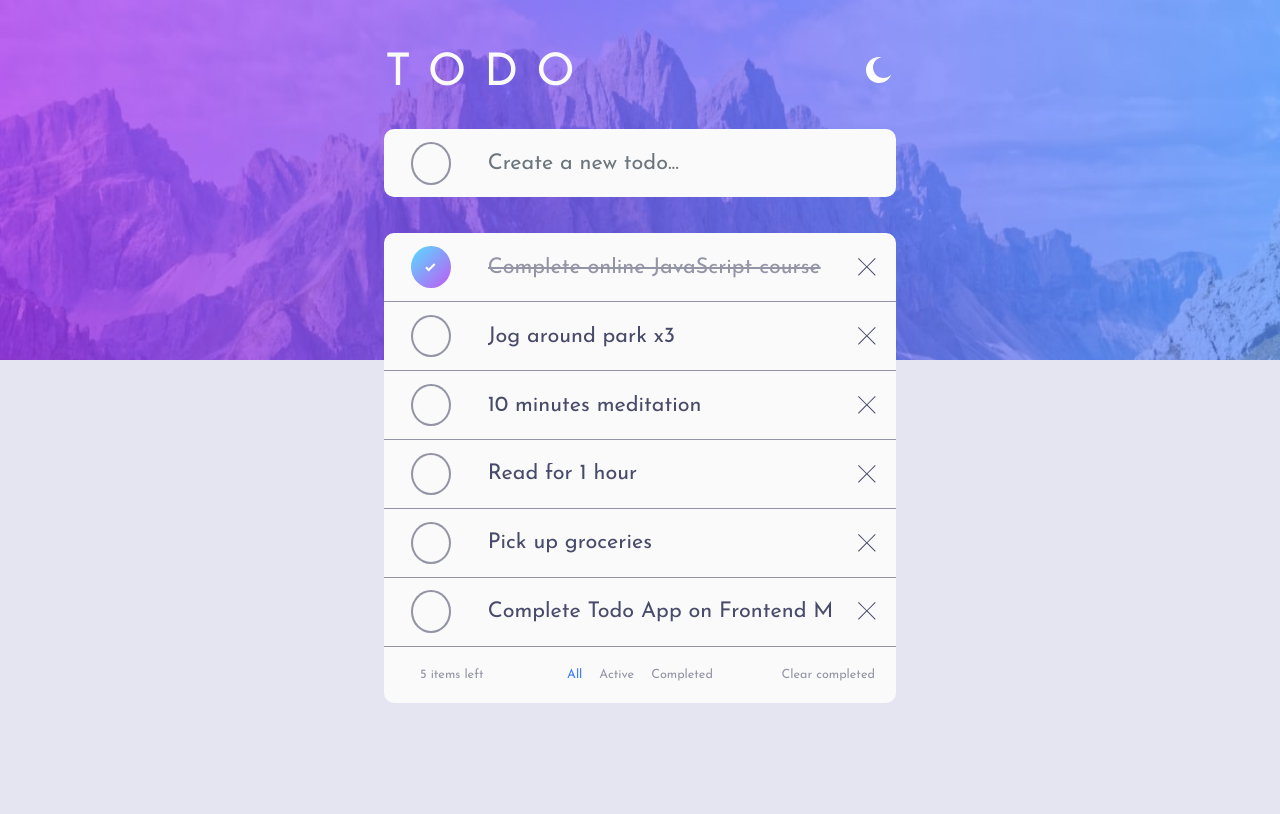
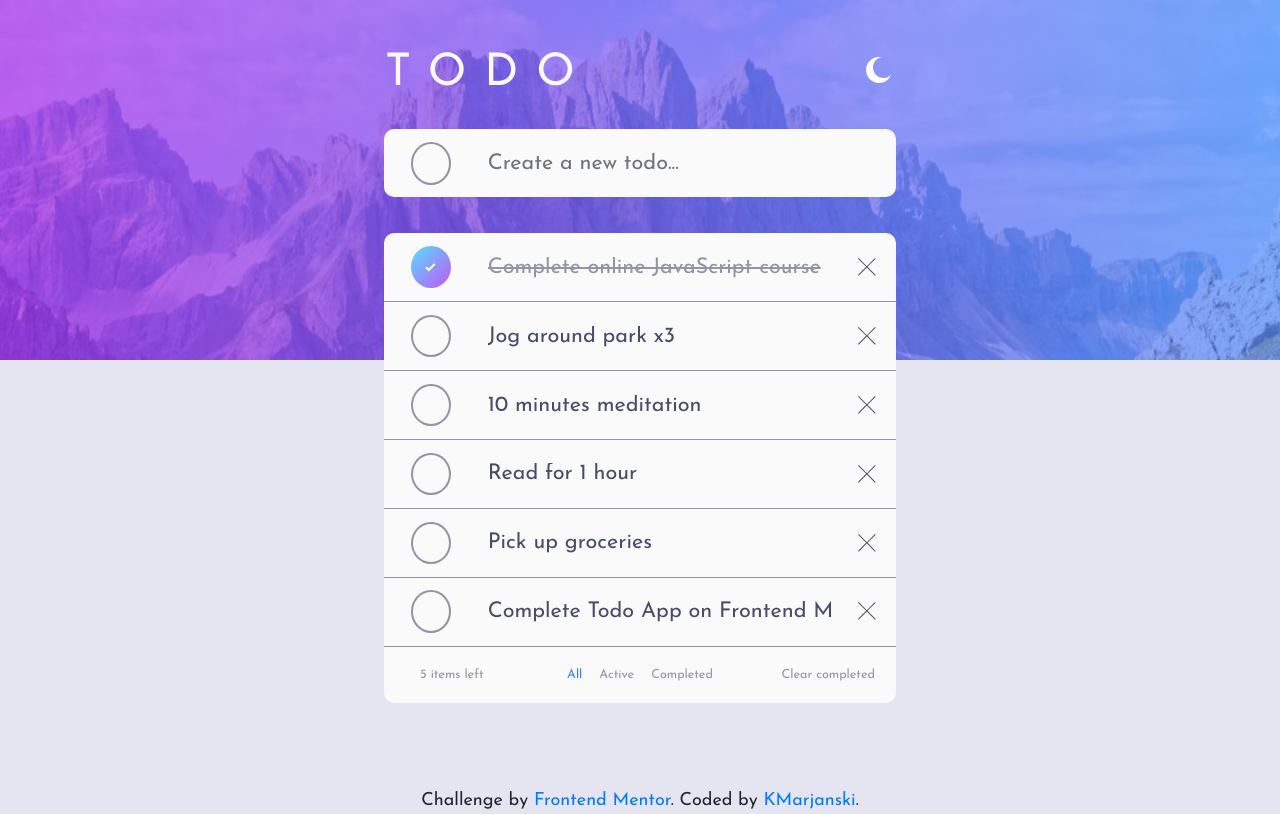
Before and after one commit to KMarjanski/ToDo, a React (Create React App) app: page / in a window 1280 px wide. Built offline with nearby package versions, Linux system fonts and the light colour scheme.

Commit message:
Alpha: Feat: Footer

```diff
--- a/src/components/Adder/Adder.jsx
+++ b/src/components/Adder/Adder.jsx
@@ -49,7 +49,7 @@ const Adder = () => {
   const showSVG = isChecked ? <img src={SVGS.Check} alt="Checkbox" /> : null;
 
   return (
-    <Row className="justify-content-center m-0" style={{ width: "100vw" }}>
+    <Row className="justify-content-center m-0">
       <Wrapper $isDarkModeOn={isDarkModeOn}>
         <Row>
           <Col xs={2} className="align-self-center" align="center">
--- a/src/components/App/App.js
+++ b/src/components/App/App.js
@@ -7,11 +7,13 @@ import { Wrapper } from "./style";
 
 import { StoreContext } from "../../store/StoreProvider";
 
+import GlobalStyle from "../../golbalStyles/globalStyles";
+
 import Adder from "../Adder/Adder";
+import Footer from "../Footer/Footer";
 import Header from "../Header/Header";
 import Menu from "../Menu/Menu";
 import Tasks from "../Tasks/Tasks";
-import GlobalStyle from "../../golbalStyles/globalStyles";
 
 const App = () => {
   const { isDarkModeOn } = useContext(StoreContext);
@@ -26,6 +28,7 @@ const App = () => {
           <Menu />
         </Container>
       </Wrapper>
+      <Footer />
     </>
   );
 };
--- /dev/null
+++ b/src/components/Footer/Footer.jsx
@@ -0,0 +1,19 @@
+/* eslint-disable react/jsx-no-target-blank */
+import React from "react";
+
+import { StyledFooter } from "./style";
+
+const Footer = () => {
+  return (
+    <StyledFooter>
+      Challenge by{" "}
+      <a href="https://www.frontendmentor.io?ref=challenge" target="_blank">
+        Frontend Mentor
+      </a>
+      . Coded by{" "}
+      <a href="https://www.frontendmentor.io/profile/KMarjanski">KMarjanski</a>.
+    </StyledFooter>
+  );
+};
+
+export default Footer;
--- /dev/null
+++ b/src/components/Footer/style.jsx
@@ -0,0 +1,9 @@
+import styled from "styled-components";
+
+export const StyledFooter = styled.footer`
+  position: absolute;
+  bottom: 0;
+  width: 100%;
+  text-align: center;
+  margin-top: 1rem;
+`;
--- a/src/components/Header/Header.jsx
+++ b/src/components/Header/Header.jsx
@@ -19,7 +19,7 @@ const Header = () => {
   );
 
   return (
-    <Row className="justify-content-center m-0 mt-5" style={{ width: "100vw" }}>
+    <Row className="justify-content-center m-0 mt-5">
       <Wrapper>
         <StyledRow className="justify-content-between mr-0">
           <Col xs={1} className=" align-self-center  " align="center">
--- a/src/components/Menu/Menu.jsx
+++ b/src/components/Menu/Menu.jsx
@@ -71,7 +71,7 @@ const Menu = () => {
   };
 
   return (
-    <Row className="justify-content-center">
+    <Row className="justify-content-center mb-4">
       <Col xs={12} align="center">
         <Wrapper
           $isDarkModeOn={isDarkModeOn}
--- a/src/golbalStyles/globalStyles.js
+++ b/src/golbalStyles/globalStyles.js
@@ -7,10 +7,11 @@ import mobileLight from "../images/bg-mobile-light.jpg";
 
 const GlobalStyle = createGlobalStyle`
 * {
+    position: relative;
     margin: 0;
     padding: 0;
     font-size: 18px;
-    font-family: "Josefin Sans", sans-serif;
+    font-family: "Josefin Sans", sans-serif !important;
   }
 
   body {
@@ -21,6 +22,10 @@ const GlobalStyle = createGlobalStyle`
       background-image: url(${(props) =>
         props.DarkMode ? mobileDark : mobileLight});
     }
+
+  #root {
+    min-height: 95vh;
+  }
 
     transition: background 0.5s;
     background-repeat: no-repeat, no-repeat;
```
